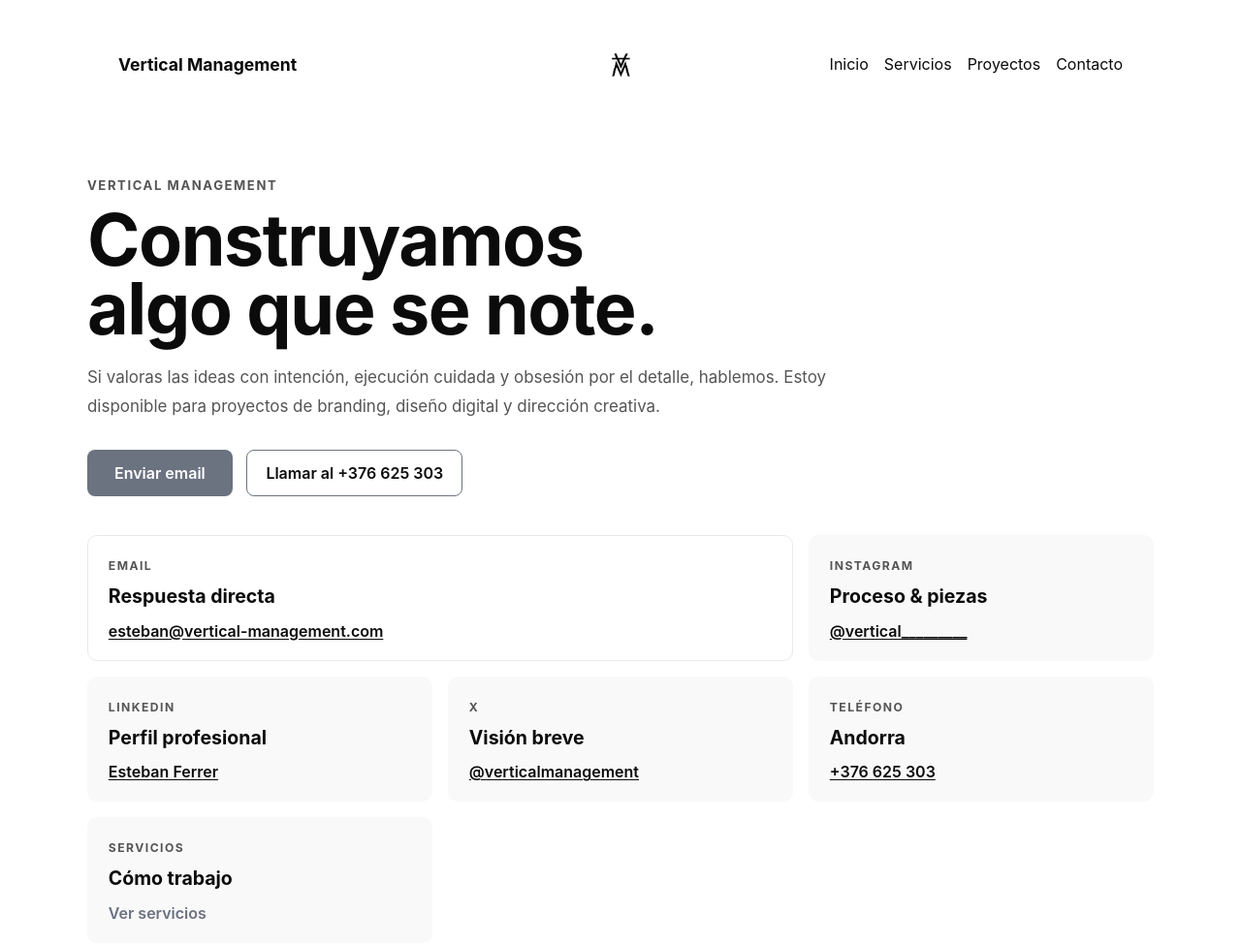
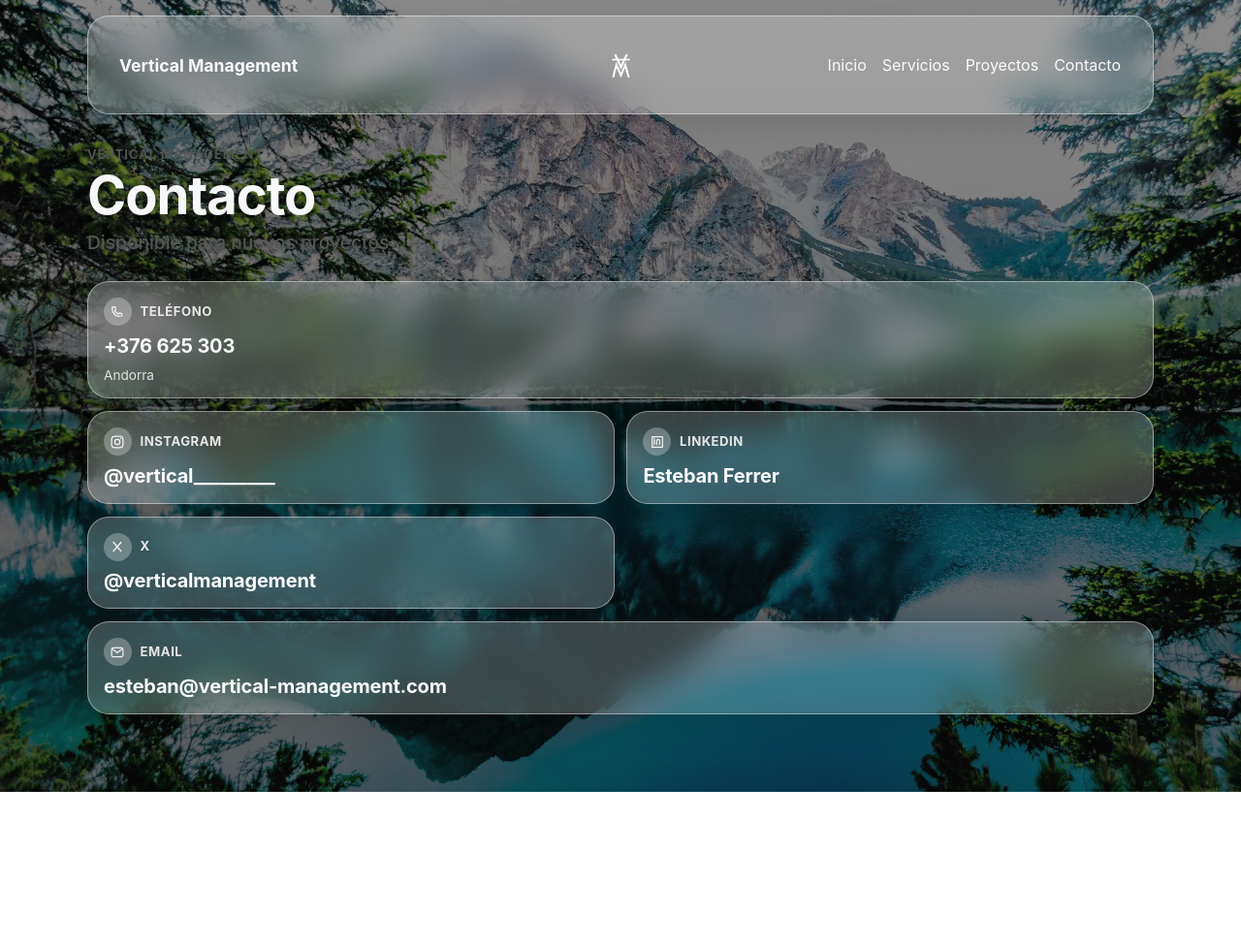
Before and after one commit to Vertical-Management/vertical-website, an Astro site: page /contacto in a window 1280 px wide. Shown: the whole page at 97% size. After the commit the page ends 817 px from the top, so only its background shows below. Built offline with nearby package versions, Linux system fonts and the light colour scheme; Astro itself is replaced by a stand-in of ours.

Commit message:
Create Apple-style glass contact lockscreen

```diff
--- a/src/components/Header.astro
+++ b/src/components/Header.astro
@@ -1,14 +1,18 @@
 ---
 export interface Props {
+  className?: string;
   clasName?: string;
 }
+
+const { className = '', clasName = '' } = Astro.props;
+const headerClass = [className, clasName].filter(Boolean).join(' ');
 
 const BASE_URL = import.meta.env.BASE_URL;
 const basePrefix = BASE_URL.endsWith('/') ? BASE_URL : `${BASE_URL}/`;
 
 const withBase = (path) => `${basePrefix}${path.replace(/^\/+/, '')}`;
 ---
-<header class="vm-header">
+<header class={`vm-header ${headerClass}`}>
   <div class="vm-container vm-header-inner">
     <a class="vm-brand" href={BASE_URL}>
       <span class="vm-brand-text">Vertical Management</span>
--- a/src/pages/contacto.astro
+++ b/src/pages/contacto.astro
@@ -7,57 +7,70 @@ const basePrefix = BASE_URL.endsWith('/') ? BASE_URL : `${BASE_URL}/`;
 const withBase = (path) => `${basePrefix}${path.replace(/^\/+/, '')}`;
 ---
 <BaseLayout title="Contacto — Vertical Management">
-  <Header />
-  <section class="contact vm-container">
-    <header class="contact-hero">
-      <p class="contact-kicker">Vertical Management</p>
-      <h1>Construyamos algo que se note.</h1>
-      <p class="contact-intro">
-        Si valoras las ideas con intención, ejecución cuidada y obsesión por el detalle, hablemos.
-        Estoy disponible para proyectos de branding, diseño digital y dirección creativa.
-      </p>
-      <div class="contact-hero-actions">
-        <a href="mailto:esteban@vertical-management.com" class="btn-primary">Enviar email</a>
-        <a href="tel:+376625303" class="contact-ghost-link">Llamar al +376 625 303</a>
-      </div>
+  <section class="contact-lockscreen">
+    <div class="contact-lockscreen-bg" style={`background-image:url('${withBase('assets/xp/fondo-de-pantalla.jpg')}')`}></div>
+    <div class="contact-lockscreen-overlay"></div>
+    <Header className="vm-header-glass" />
+
+    <div class="contact vm-container">
+      <header class="contact-status" aria-label="Estado de contacto">
+        <p class="contact-status-title">Vertical Management</p>
+        <h1>Contacto</h1>
+        <p class="contact-status-subtitle">Disponible para nuevos proyectos</p>
       </header>
 
-    <div class="contact-methods" aria-label="Canales de contacto">
-      <article class="contact-card contact-card-primary">
-        <p class="contact-card-label">Email</p>
-        <h2>Respuesta directa</h2>
-        <a href="mailto:esteban@vertical-management.com">esteban@vertical-management.com</a>
+      <div class="contact-methods" aria-label="Widgets de contacto">
+        <article class="glass-widget glass-widget-call">
+          <div class="glass-widget-head">
+            <span class="glass-widget-icon" aria-hidden="true">
+              <svg viewBox="0 0 24 24" fill="none"><path d="M5 4.8c0-.44.36-.8.8-.8h2.56c.38 0 .7.27.78.64l.58 2.73a.8.8 0 0 1-.23.74l-1.5 1.46a13.18 13.18 0 0 0 5.44 5.44l1.46-1.5a.8.8 0 0 1 .74-.23l2.73.58c.37.08.64.4.64.78v2.56a.8.8 0 0 1-.8.8h-1.6C10.15 20 4 13.85 4 6.4V4.8H5Z" stroke="currentColor" stroke-width="1.8" stroke-linecap="round" stroke-linejoin="round"/></svg>
+            </span>
+            <p>Teléfono</p>
+          </div>
+          <a class="glass-widget-main" href="tel:+376625303">+376 625 303</a>
+          <span class="glass-widget-meta">Andorra</span>
         </article>
 
-      <article class="contact-card">
-        <p class="contact-card-label">Instagram</p>
-        <h2>Proceso & piezas</h2>
-        <a href="https://www.instagram.com/vertical_________/" target="_blank" rel="noopener noreferrer">@vertical_________</a>
+        <article class="glass-widget">
+          <div class="glass-widget-head">
+            <span class="glass-widget-icon" aria-hidden="true">
+              <svg viewBox="0 0 24 24" fill="none"><rect x="3.2" y="3.2" width="17.6" height="17.6" rx="5" stroke="currentColor" stroke-width="1.8"/><circle cx="12" cy="12" r="4" stroke="currentColor" stroke-width="1.8"/><circle cx="17.4" cy="6.6" r="1.1" fill="currentColor"/></svg>
+            </span>
+            <p>Instagram</p>
+          </div>
+          <a class="glass-widget-main" href="https://www.instagram.com/vertical_________/" target="_blank" rel="noopener noreferrer">@vertical_________</a>
         </article>
 
-      <article class="contact-card">
-        <p class="contact-card-label">LinkedIn</p>
-        <h2>Perfil profesional</h2>
-        <a href="https://www.linkedin.com/in/esteban-ferrer-3777521a8/" target="_blank" rel="noopener noreferrer">Esteban Ferrer</a>
+        <article class="glass-widget">
+          <div class="glass-widget-head">
+            <span class="glass-widget-icon" aria-hidden="true">
+              <svg viewBox="0 0 24 24" fill="none"><path d="M7.4 8.2v7.6M7.4 6.4v.2M11 10.2v5.6M11 10.2c0-1.22.98-2.2 2.2-2.2 1.22 0 2.2.98 2.2 2.2v5.6M4 4h16v16H4z" stroke="currentColor" stroke-width="1.8" stroke-linecap="round" stroke-linejoin="round"/></svg>
+            </span>
+            <p>LinkedIn</p>
+          </div>
+          <a class="glass-widget-main" href="https://www.linkedin.com/in/esteban-ferrer-3777521a8/" target="_blank" rel="noopener noreferrer">Esteban Ferrer</a>
         </article>
 
-      <article class="contact-card">
-        <p class="contact-card-label">X</p>
-        <h2>Visión breve</h2>
-        <a href="https://x.com/verticalmanagement" target="_blank" rel="noopener noreferrer">@verticalmanagement</a>
+        <article class="glass-widget">
+          <div class="glass-widget-head">
+            <span class="glass-widget-icon" aria-hidden="true">
+              <svg viewBox="0 0 24 24" fill="none"><path d="M6 5.2 17.8 19M17.8 5.2 6 19" stroke="currentColor" stroke-width="2" stroke-linecap="round"/></svg>
+            </span>
+            <p>X</p>
+          </div>
+          <a class="glass-widget-main" href="https://x.com/verticalmanagement" target="_blank" rel="noopener noreferrer">@verticalmanagement</a>
         </article>
 
-      <article class="contact-card">
-        <p class="contact-card-label">Teléfono</p>
-        <h2>Andorra</h2>
-        <a href="tel:+376625303">+376 625 303</a>
+        <article class="glass-widget glass-widget-email">
+          <div class="glass-widget-head">
+            <span class="glass-widget-icon" aria-hidden="true">
+              <svg viewBox="0 0 24 24" fill="none"><rect x="3.2" y="5.2" width="17.6" height="13.6" rx="2.8" stroke="currentColor" stroke-width="1.8"/><path d="M4.8 7.2 12 12.6l7.2-5.4" stroke="currentColor" stroke-width="1.8" stroke-linecap="round" stroke-linejoin="round"/></svg>
+            </span>
+            <p>Email</p>
+          </div>
+          <a class="glass-widget-main" href="mailto:esteban@vertical-management.com">esteban@vertical-management.com</a>
         </article>
-
-      <article class="contact-card contact-card-services">
-        <p class="contact-card-label">Servicios</p>
-        <h2>Cómo trabajo</h2>
-        <a href={withBase('servicios')} class="contact-inline-link">Ver servicios</a>
-      </article>
+      </div>
     </div>
   </section>
 </BaseLayout>
--- a/src/styles/global.scss
+++ b/src/styles/global.scss
@@ -162,27 +162,38 @@ body{font-family: Inter, system-ui, -apple-system, 'Segoe UI', Roboto, 'Helvetic
 .about h2,.contact h2{color:var(--vm-accent);margin-top:2rem;margin-bottom:1rem}
 .about p,.contact p{line-height:1.8;color:#555;max-width:800px}
 
-.contact{display:grid;gap:2.5rem}
-.contact-hero{max-width:900px}
-.contact-kicker{margin:0 0 0.6rem 0;font-size:0.82rem;line-height:1.2;font-weight:700;letter-spacing:0.12em;text-transform:uppercase;color:var(--vm-accent)}
-.contact h1{margin:0;font-size:clamp(2.2rem, 6vw, 4.6rem);line-height:0.96;letter-spacing:-0.02em;max-width:13ch}
-.contact-intro{margin:1.2rem 0 0 0;max-width:68ch;font-size:1.06rem;line-height:1.8;color:#555}
-
-.contact-hero-actions{display:flex;flex-wrap:wrap;gap:0.9rem;margin-top:1.8rem}
-.contact-ghost-link{display:inline-flex;align-items:center;padding:0.84rem 1.2rem;border:1px solid var(--vm-accent);border-radius:8px;color:var(--vm-fg);text-decoration:none;font-weight:600;transition:transform 250ms ease, box-shadow 250ms ease, border-color 250ms ease}
-.contact-ghost-link:hover{transform:translateY(-2px);box-shadow:0 8px 24px rgba(11,11,11,0.1);border-color:var(--vm-fg)}
-
-.contact-methods{display:grid;grid-template-columns:repeat(12, minmax(0, 1fr));gap:1rem}
-.contact-card{grid-column:span 4;padding:1.25rem 1.3rem;background:#f9f9f9;border:1px solid transparent;border-radius:10px;transition:transform 250ms ease, border-color 250ms ease, box-shadow 250ms ease}
-.contact-card:hover{transform:translateY(-2px);border-color:#d9d9d9;box-shadow:0 8px 24px rgba(11,11,11,0.08)}
-.contact-card-label{margin:0;font-size:0.76rem;line-height:1.1;letter-spacing:0.12em;text-transform:uppercase;font-weight:700;color:var(--vm-accent)}
-.contact-card h2{margin:0.55rem 0 0.9rem 0;font-size:1.22rem;line-height:1.15;color:var(--vm-fg)}
-.contact-card a{color:var(--vm-fg);font-weight:600;text-underline-offset:2px}
-
-.contact-card-primary{grid-column:span 8;background:#fff;border-color:#e9e9e9}
-.contact-card-services{display:flex;flex-direction:column;justify-content:space-between}
-.contact-inline-link{color:var(--vm-accent) !important;text-decoration:none}
-.contact-inline-link:hover{text-decoration:underline}
+.vm-header-glass{background:transparent;position:relative;z-index:8}
+.vm-header-glass .vm-header-inner{background:color-mix(in srgb, var(--vm-bg) 22%, transparent);border:1px solid color-mix(in srgb, var(--vm-bg) 42%, transparent);backdrop-filter:blur(16px) saturate(140%);-webkit-backdrop-filter:blur(16px) saturate(140%);border-radius:22px;box-shadow:0 12px 32px rgba(11,11,11,0.12)}
+.vm-header-glass .vm-brand-text,.vm-header-glass .vm-nav a{color:rgba(255,255,255,0.95)}
+.vm-header-glass .vm-hamburger .bar{background:rgba(255,255,255,0.95)}
+.vm-header-glass .vm-logo img{filter:brightness(0) invert(1)}
+.vm-header-glass .vm-nav{background:transparent;backdrop-filter:none;-webkit-backdrop-filter:none;border:1px solid transparent;box-shadow:none}
+.vm-header-glass .vm-nav a{transition:text-shadow 220ms ease, opacity 220ms ease}
+.vm-header-glass .vm-nav a:hover{opacity:1;text-shadow:0 0 10px rgba(255,255,255,0.65), 0 0 20px rgba(255,255,255,0.35)}
+
+.contact-lockscreen{position:relative;isolation:isolate;min-height:calc(100vh - 90px);padding-bottom:2rem}
+.contact-lockscreen-bg{position:absolute;inset:0;z-index:-3;background-size:cover;background-position:center}
+.contact-lockscreen-overlay{position:absolute;inset:0;z-index:-2;background:linear-gradient(180deg, color-mix(in srgb, var(--vm-fg) 46%, transparent) 0%, color-mix(in srgb, var(--vm-fg) 62%, transparent) 100%)}
+
+.contact{display:grid;align-content:start;gap:1.4rem;padding-top:0.85rem}
+.contact-status{display:flex;flex-direction:column;gap:0.35rem;color:color-mix(in srgb, var(--vm-bg) 97%, var(--vm-fg) 3%)}
+.contact-status-title{margin:0;font-size:0.8rem;line-height:1.1;letter-spacing:0.08em;text-transform:uppercase;font-weight:700;opacity:0.94}
+.contact-status h1{margin:0;font-size:clamp(2.1rem, 7vw, 3.4rem);line-height:0.95;letter-spacing:-0.02em;color:inherit}
+.contact-status-subtitle{margin:0;font-size:clamp(1.02rem, 2.5vw, 1.2rem);line-height:1.38;color:#ffffff;font-weight:500;text-shadow:0 1px 10px rgba(0,0,0,0.28)}
+
+.contact-methods{display:grid;grid-template-columns:repeat(12,minmax(0,1fr));gap:0.8rem}
+.glass-widget{grid-column:span 6;display:grid;gap:0.55rem;padding:1rem 1rem 0.95rem 1rem;border-radius:22px;background:color-mix(in srgb, var(--vm-bg) 22%, transparent);border:1px solid color-mix(in srgb, var(--vm-bg) 42%, transparent);backdrop-filter:blur(16px) saturate(140%);-webkit-backdrop-filter:blur(16px) saturate(140%);box-shadow:0 12px 32px rgba(11,11,11,0.12);transition:transform 260ms ease, border-color 260ms ease}
+.glass-widget:hover{transform:translateY(-2px);border-color:color-mix(in srgb, var(--vm-bg) 58%, transparent)}
+.glass-widget-call{grid-column:span 12}
+.glass-widget-email{grid-column:span 12}
+
+.glass-widget-head{display:flex;align-items:center;gap:0.55rem}
+.glass-widget-head p{margin:0;color:color-mix(in srgb, var(--vm-bg) 90%, var(--vm-fg) 10%);font-size:0.82rem;line-height:1.2;letter-spacing:0.04em;text-transform:uppercase;font-weight:700}
+.glass-widget-icon{display:inline-flex;align-items:center;justify-content:center;width:1.8rem;height:1.8rem;border-radius:999px;background:color-mix(in srgb, var(--vm-bg) 28%, transparent);color:color-mix(in srgb, var(--vm-bg) 95%, var(--vm-fg) 5%)}
+.glass-widget-icon svg{width:1rem;height:1rem}
+.glass-widget-main{margin:0;color:color-mix(in srgb, var(--vm-bg) 98%, var(--vm-fg) 2%);text-decoration:none;font-size:clamp(1rem, 2.4vw, 1.25rem);line-height:1.25;font-weight:650;letter-spacing:-0.01em;word-break:break-word}
+.glass-widget-main:hover{text-decoration:underline}
+.glass-widget-meta{font-size:0.85rem;line-height:1.2;color:color-mix(in srgb, var(--vm-bg) 88%, var(--vm-fg) 12%)}
 
 .project-card{display:block;text-decoration:none;color:inherit;transition:transform 300ms ease}
 .project-card:hover{transform:translateY(-2px)}
@@ -1240,11 +1251,13 @@ body{font-family: Inter, system-ui, -apple-system, 'Segoe UI', Roboto, 'Helvetic
   .cafeteros-reference-content{grid-template-columns:1fr;gap:2rem;padding:1.5rem}
   .cafeteros-products-grid{grid-template-columns:repeat(2, 1fr);gap:1.5rem}
   .cafeteros-identity-grid{grid-template-columns:repeat(2, 1fr);gap:1rem}
-  .contact{gap:2rem}
-  .contact h1{max-width:14ch}
-  .contact-methods{grid-template-columns:repeat(6, minmax(0, 1fr))}
-  .contact-card{grid-column:span 3}
-  .contact-card-primary{grid-column:span 6}
+  .contact-lockscreen{min-height:calc(100vh - 74px)}
+  .contact{padding-top:0.4rem;gap:1rem}
+  .contact-status h1{font-size:clamp(2rem, 8.5vw, 2.8rem)}
+  .contact-status-subtitle{font-size:clamp(1rem, 3.1vw, 1.12rem)}
+  .contact-methods{grid-template-columns:repeat(6,minmax(0,1fr))}
+  .glass-widget{grid-column:span 3}
+  .glass-widget-call,.glass-widget-email{grid-column:span 6}
 }
 
 @media (max-width:640px){
@@ -1252,14 +1265,15 @@ body{font-family: Inter, system-ui, -apple-system, 'Segoe UI', Roboto, 'Helvetic
   .service-card{padding:1.25rem}
   .service-card h2{font-size:1.05rem;line-height:1.35;margin-bottom:0.45rem;color:var(--vm-accent)}
   .service-card p{font-size:0.92rem;line-height:1.6}
-  .contact{gap:1.5rem}
-  .contact h1{font-size:clamp(1.75rem, 11vw, 2.4rem);max-width:16ch;line-height:1.02}
-  .contact-intro{font-size:0.96rem;line-height:1.72}
-  .contact-hero-actions{flex-direction:column;align-items:flex-start;gap:0.65rem}
-  .contact-hero-actions a{width:100%}
-  .contact-methods{grid-template-columns:1fr;gap:0.8rem}
-  .contact-card,.contact-card-primary{grid-column:auto;padding:1rem}
-  .contact-card h2{font-size:1.04rem;margin:0.5rem 0 0.6rem 0}
+  .vm-header-glass .vm-header-inner{border-radius:12px}
+  .contact-lockscreen{min-height:calc(100vh - 68px);padding-bottom:1.2rem}
+  .contact{gap:0.85rem}
+  .contact-status-title{font-size:0.74rem}
+  .contact-status h1{font-size:clamp(1.95rem, 12vw, 2.4rem)}
+  .contact-status-subtitle{font-size:0.98rem}
+  .contact-methods{grid-template-columns:1fr;gap:0.7rem}
+  .glass-widget,.glass-widget-call,.glass-widget-email{grid-column:auto;border-radius:18px;padding:0.9rem}
+  .glass-widget-main{font-size:1.02rem}
   .fep-hero{max-height:300px}
   .fep-info-header{padding:1.5rem 1rem}
   .fep-gallery-grid{grid-template-columns:repeat(3, 1fr);gap:0.3rem;padding:0}
```
Also changed, not shown: public/assets/xp/fondo-de-pantalla.jpg (added). Lines whose indentation alone changed are shown as unchanged.
